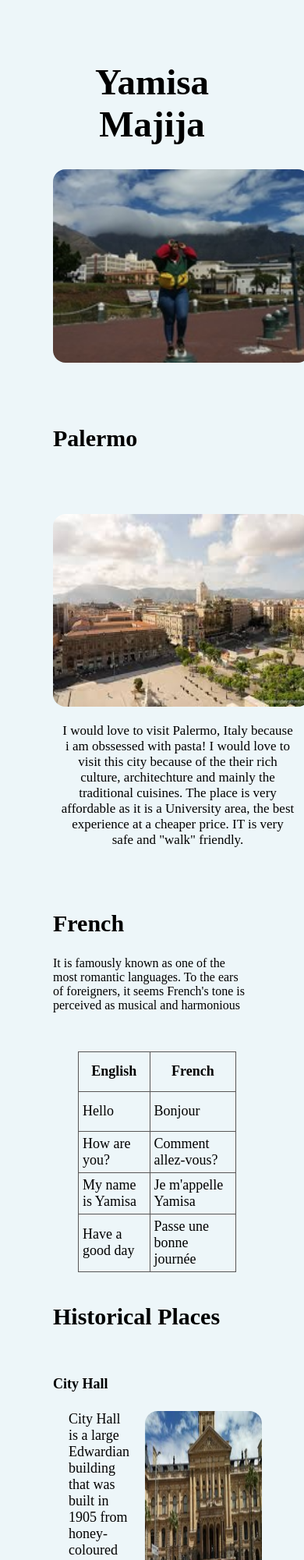
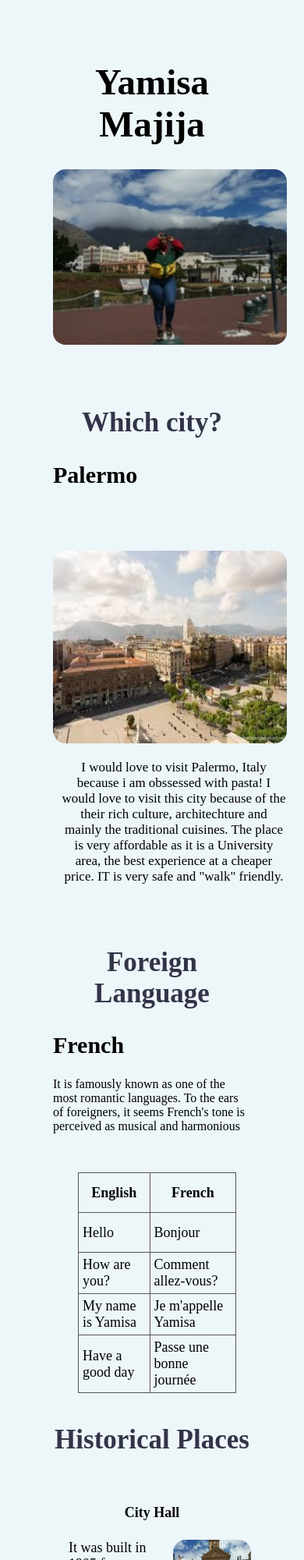
Before and after one commit to Yamisa11/responsive-webpage, a plain HTML site: page flexbox.html in a window 390 px wide. Shown: the top 2000 px of the page at 78% size. Drawn offline with Linux system fonts and the light colour scheme.

Commit message:
updated responsiveness

```diff
--- a/flexbox.html
+++ b/flexbox.html
@@ -12,7 +12,7 @@
     <h1>Yamisa Majija</h1>
     <img src="images/intro.jpg" alt="me and table mountain as a background" width="400px">
     </div>
-
+    <h2 class="heads">Which city?</h2>
     <h2>Palermo</h2>
 
 
@@ -24,6 +24,7 @@
 
 
     <div class="language">
+        <h2 class="heads">Foreign Language</h2>
         <h2>French</h2>
         <p>It is famously known as one of the most romantic languages. To the ears of foreigners, it seems French's tone is perceived as musical and harmonious</p>
 
@@ -53,14 +54,14 @@
         </div>
 
     </div>
-    <h2>Historical Places</h2>
+    <h2 class="heads">Historical Places</h2>
     <div class="history">
 
         <div class="all">
             <h4 style="font-size: large;">City Hall</h4>
         <div class="one">
-        <p>City Hall is a large Edwardian building that was built in 1905 from honey-coloured oolitic limestone imported from Bath, England. </p>
-        <img src="images/hall.jpg" alt="image of City Hall" width="100px">
+        <p>It was built in 1905 from honey-coloured limestone from England.</p>
+        <img src="images/hall.jpg" alt="image of City Hall">
         </div>
         </div>
         <div class="all">
@@ -68,8 +69,8 @@
         <h4 style="font-size: large;">Iziko Slave Lodge</h4>
 
         <div class="unique">
-            <p>This building housed more than 9000 slaves centuries ago. It has since changed names a four times, today namely the Slave Lodge.</p>
-            <img src="images/iziko.jpg" alt="image of Parliament" width="100px">
+            <p>This building now museum, housed more than 9000 slaves centuries ago.</p>
+            <img src="images/iziko.jpg" alt="image of Parliament">
             </div>
 
         </div>
@@ -78,8 +79,8 @@
         <h4 style="font-size: large;">Castle of Good Hope</h4>
         <div class="one">
 
-        <p>Castle of Good Hope was built by the Dutch East India Company between 1666 and 1679 to act as local headquarters for the RSA Army</p>
-        <img src="images/castle.jpg" alt="image of Castle of Good Hope" width="100px">
+        <p>It was built by the Dutch East India Company between 1666-1679.</p>
+        <img src="images/castle.jpg" alt="image of Castle of Good Hope">
         </div>
        </div>
 
--- a/simple-grid.css
+++ b/simple-grid.css
@@ -75,6 +75,7 @@ h3 {
 
 h4 {
   font-size: 1.125rem;
+  text-align: center;
 }
 
 h5 {
@@ -136,6 +137,9 @@ p {
 .land{
   justify-content: center;
   padding-left: 60px;
+}
+.places img{
+  width: 150px;
 }
 
 /* ==== GRID SYSTEM ==== */
@@ -230,38 +234,50 @@ p {
 .hidden-sm {
   display: none;
 }
-@media  screen and (max-width : 600px){
+@media  screen and (max-width : 500px){
+  h1{
+    font-size: 47px;
+  }
+  h1,h2,h4{
+    width: 100%;
+    text-align: center;
+
+    /* margin-top: 0px;
+    padding-top: 0px; */
+}
     .places .col-6 {
       font-size:medium;
       word-wrap: break-word;
       width: 50%;
       float: left;
-      text-align: center;
+      /* text-align: center; */
     }
     .city{
       display: block;
     }
    .city img{
-      width:350px;
+      width:300px;
 
     }
     .places{
       width: 100%;
     }
     .places .image{
-      float: right;
-      width: 40%;
+      /* float: right; */
+      width: 90px;
       margin: 5px;
     }
+    .places p{
+      font-size: medium;
+    }
     #mountain{
-      width: 350px;
+      width: 300px;
     }
     .city .para{
       word-wrap: break-word;
     width: 300px;
     font-size:17px;
     text-align: center;
-    padding-left: 10px
     }
     #cpt{
       display: none;
@@ -269,6 +285,15 @@ p {
     table{
       margin-left: 2em;
   }
+  .unique{
+    display: flex;
+    width: 100%;
+    flex-direction: row-reverse;
+    justify-content: space-between;
+   }
+   .footer{
+    text-align: center;
+   }
 
 
 }
--- a/style.css
+++ b/style.css
@@ -9,6 +9,14 @@ h1{
 }
 h2{
     font-size: 30px;
+}
+h4{
+    text-align: center;
+}
+.heads{
+    color: #333447;
+    font-size: 35px;
+    text-align: center;
 }
 
 
@@ -62,7 +70,7 @@ th,td{
 }
 .history p{
     word-wrap: break-word;
-    width: 170px;
+    width: 120px;
     margin: 0px 10px;
     font-size: 20px;
 }
@@ -71,7 +79,7 @@ img{
 }
 .one{display: flex;}
 .unique{display: flex;}
-.all img{width: 150px;}
+.all img{width: 120px;}
 
 @media  screen and (max-width : 600px) {
     h1{
@@ -81,10 +89,11 @@ img{
         margin-top: 0px;
         padding-top: 0px;
     }
+
     .city p{
           /* margin-top: 65px; */
     word-wrap: break-word;
-    width: 300px;
+    width: 290px;
     font-size:17px;
     text-align: center;
     padding-left: 10px
@@ -94,10 +103,10 @@ img{
         flex-direction: column;
     }
     .intro img{
-        width: 330px;
+        width: 300px;
     }
     #par{
-        width: 330px;
+        width: 300px;
         height: 247px;
         flex-direction: column;
     }
@@ -113,7 +122,7 @@ img{
     }
     .one img{
         float:right;
-        width: 150px;
+        width: 120px;
     }
     .all p{
         word-wrap: break-word;
@@ -132,7 +141,7 @@ img{
     flex-direction: row-reverse;
    }
    .all img{
-    width: 150px;
+    width: 100px;
 
    }
 }
```
Also changed, not shown: simple-grid.html (+5 -3 lines).
